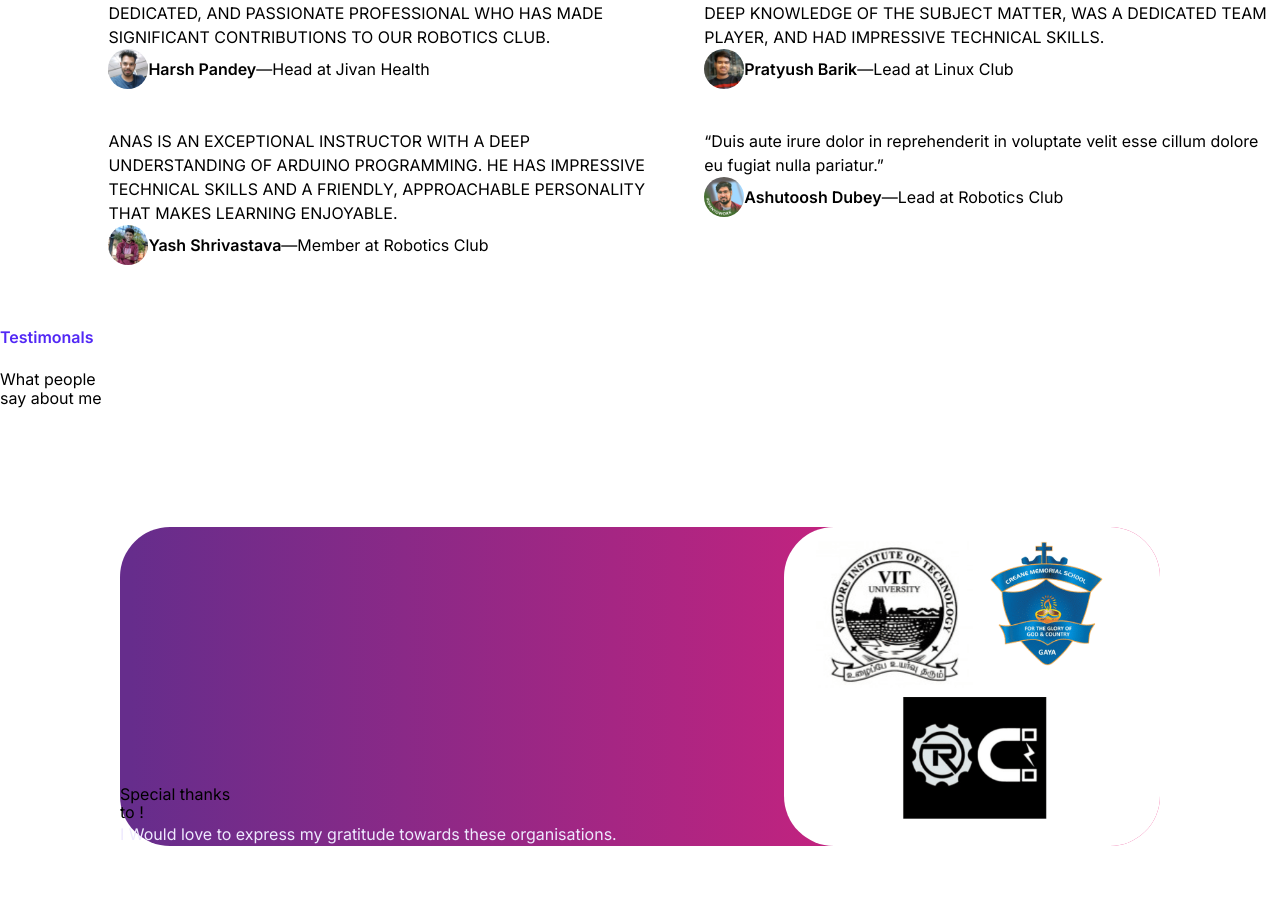
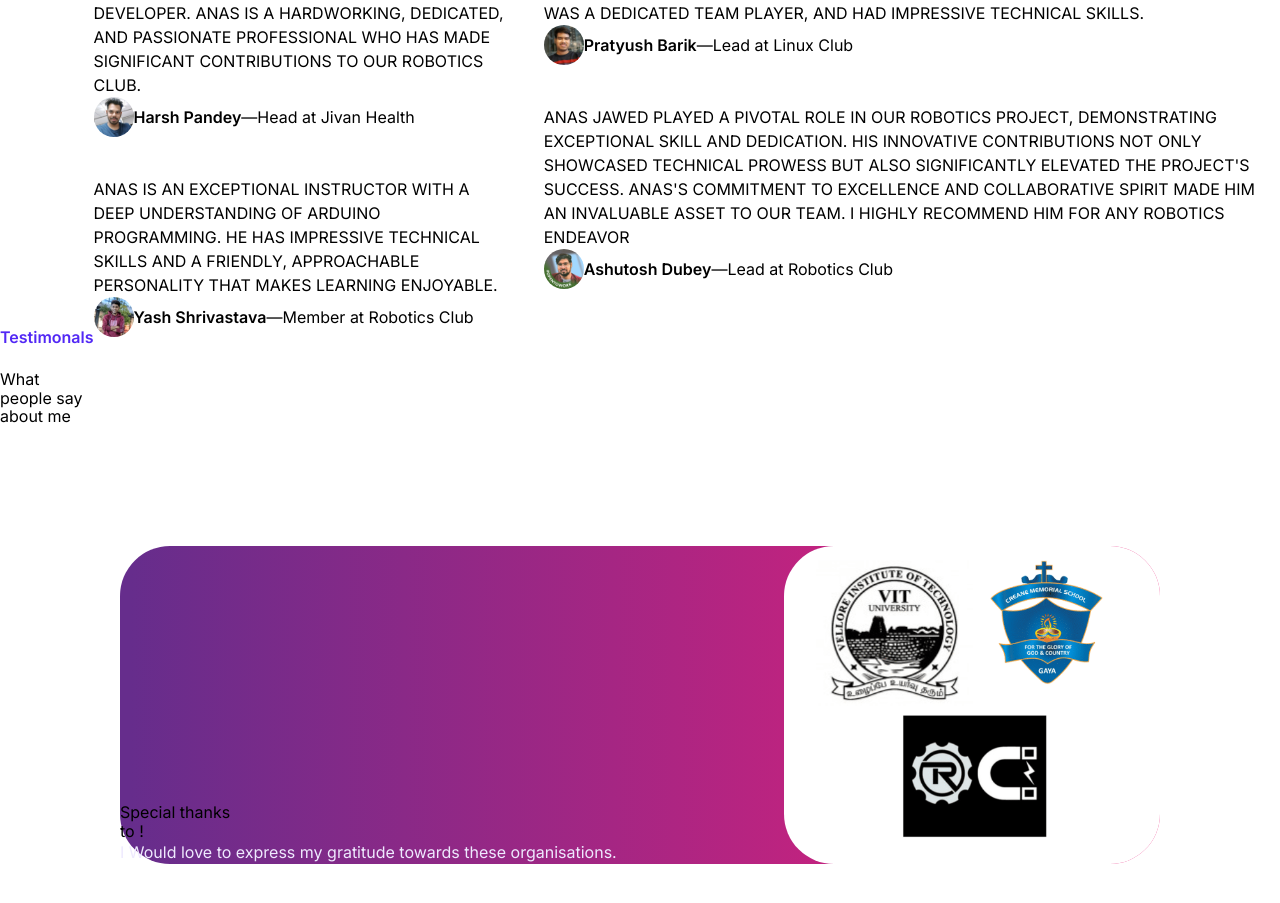
Before and after one commit to anasjawed283/anasjawed283.github.io, a website built with Parcel: page index.html in a window 1280 px wide. Shown: the part 4408-5311 px from the top of the page. Built offline with nearby package versions, Linux system fonts and the light colour scheme.

Commit message:
Update index.html

```diff
--- a/index.html
+++ b/index.html
@@ -607,8 +607,7 @@
               <div class="testimonal-testimonal testimonal">
                 <span class="testimonal-text">
                   <span>
-                    “Duis aute irure dolor in reprehenderit in voluptate velit
-                    esse cillum dolore eu fugiat nulla pariatur.”
+                    ANAS JAWED PLAYED A PIVOTAL ROLE IN OUR ROBOTICS PROJECT, DEMONSTRATING EXCEPTIONAL SKILL AND DEDICATION. HIS INNOVATIVE CONTRIBUTIONS NOT ONLY SHOWCASED TECHNICAL PROWESS BUT ALSO SIGNIFICANTLY ELEVATED THE PROJECT'S SUCCESS. ANAS'S COMMITMENT TO EXCELLENCE AND COLLABORATIVE SPIRIT MADE HIM AN INVALUABLE ASSET TO OUR TEAM. I HIGHLY RECOMMEND HIM FOR ANY ROBOTICS ENDEAVOR
                   </span>
                 </span>
                 <div class="testimonal-author">
@@ -620,7 +619,7 @@
                     />
                   </div>
                   <div class="testimonal-user">
-                    <span class="testimonal-name"><span>Ashutoosh Dubey</span></span>
+                    <span class="testimonal-name"><span>Ashutosh Dubey</span></span>
                     <span class="testimonal-divider">—</span>
                     <span class="testimonal-from"><span>Lead at Robotics Club</span></span>
                   </div>
```
